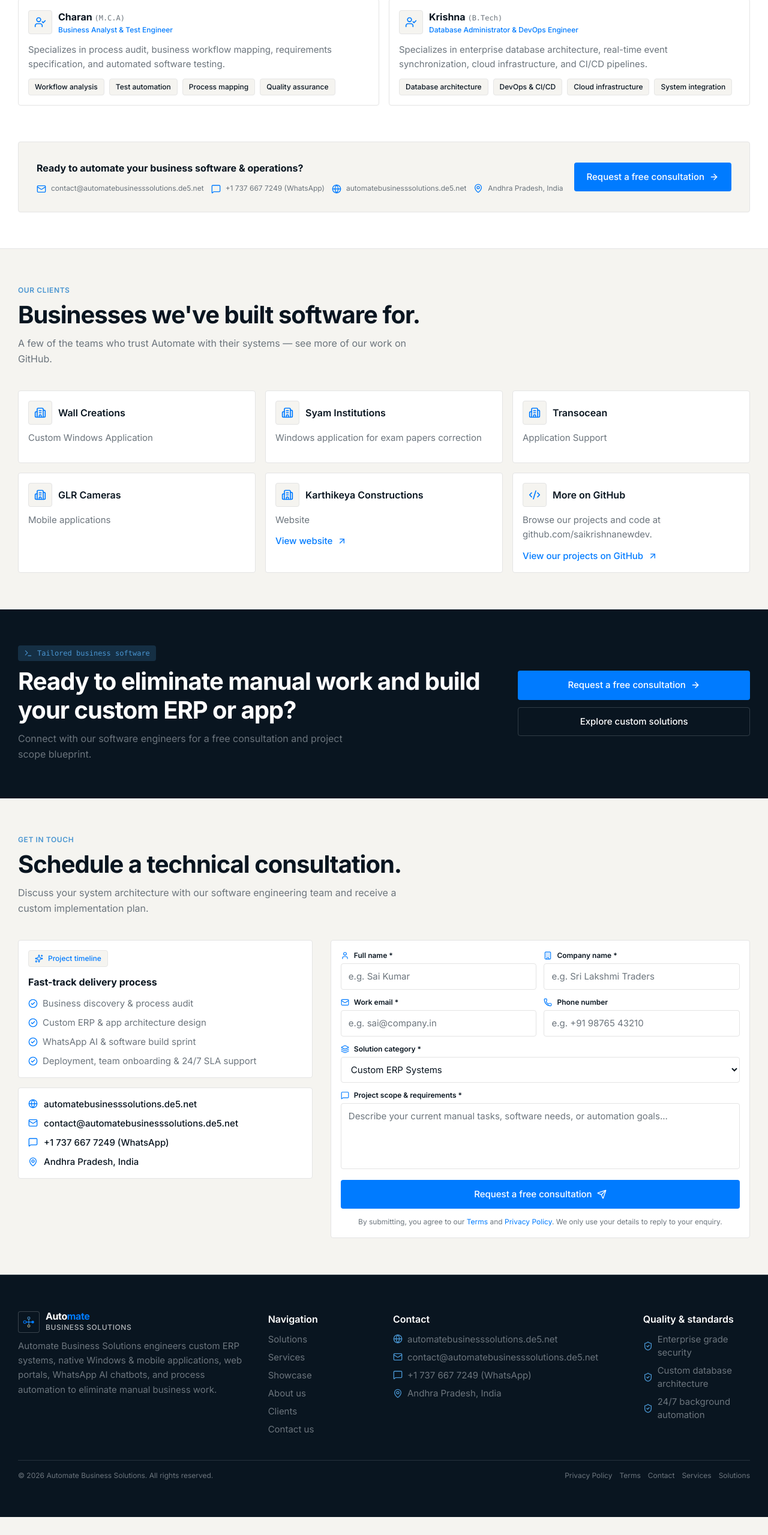
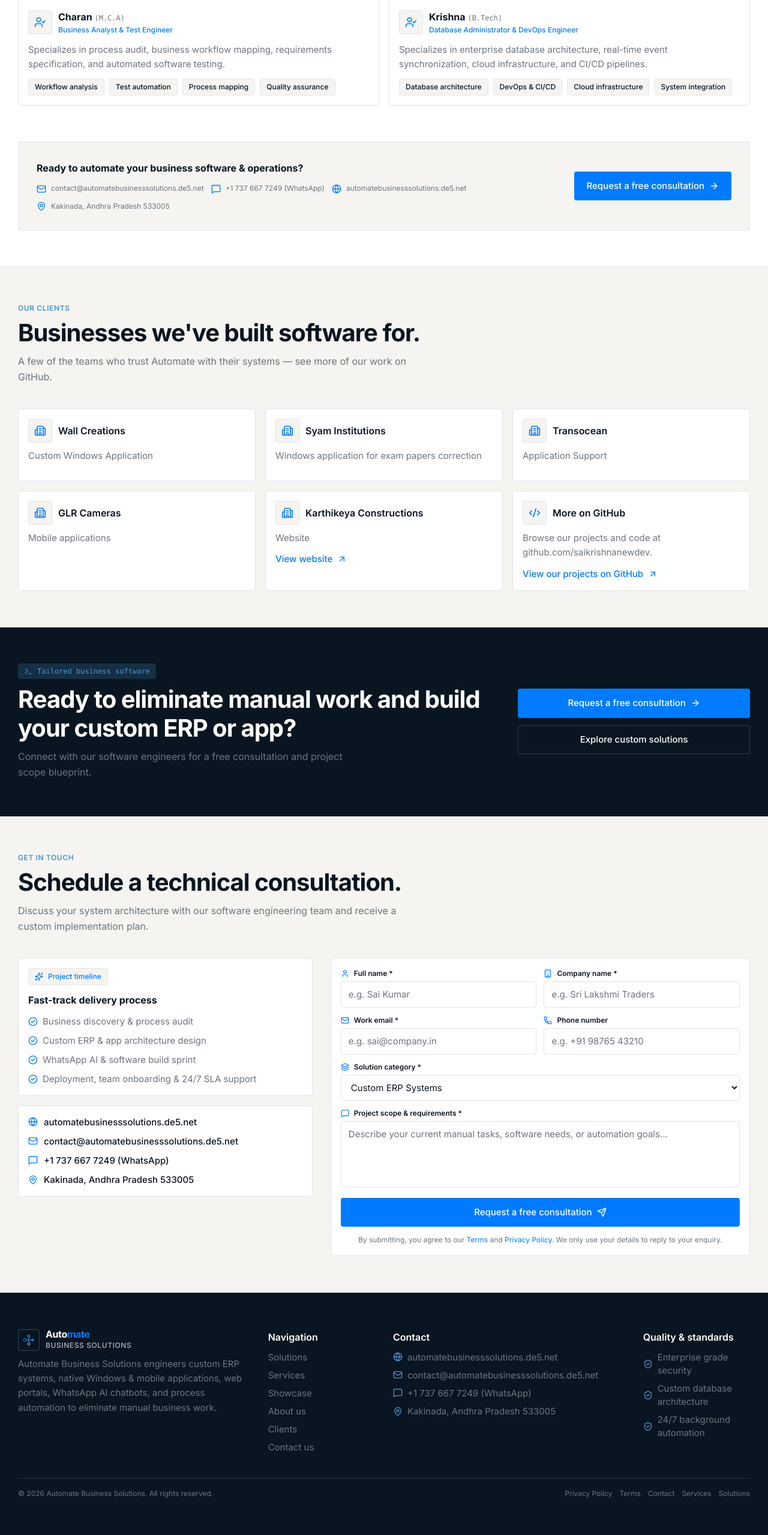
Before and after one commit to saikrishnanewdev/automatebusinesssolutions, a Next.js app: page / in a window 1280 px wide. Shown: the part 7566-10125 px from the top of the page at 60% size. Before the commit the page ends 10095 px from the top, so only its background shows below. Built offline with nearby package versions, Linux system fonts and the light colour scheme.

Commit message:
Add full address: Kakinada, Andhra Pradesh 533005

```diff
--- a/src/components/About.tsx
+++ b/src/components/About.tsx
@@ -218,7 +218,7 @@ export default function About() {
               </div>
               <div className="flex items-center gap-space-2 min-w-0">
                 <MapPin className="w-4 h-4 text-primary shrink-0" />
-                <span>Andhra Pradesh, India</span>
+                <span>Kakinada, Andhra Pradesh 533005</span>
               </div>
             </div>
           </div>
--- a/src/components/Contact.tsx
+++ b/src/components/Contact.tsx
@@ -168,7 +168,7 @@ export default function Contact() {
                 </div>
                 <div className="flex items-center gap-space-3 min-w-0">
                   <MapPin className="w-4 h-4 text-primary shrink-0" />
-                  <span className="font-medium text-dark">Andhra Pradesh, India</span>
+                  <span className="font-medium text-dark">Kakinada, Andhra Pradesh 533005</span>
                 </div>
               </div>
 
--- a/src/components/Footer.tsx
+++ b/src/components/Footer.tsx
@@ -67,7 +67,7 @@ export default function Footer() {
               </div>
               <div className="flex items-center gap-space-2 min-w-0">
                 <MapPin className="w-4 h-4 text-accent shrink-0" />
-                <span>Andhra Pradesh, India</span>
+                <span>Kakinada, Andhra Pradesh 533005</span>
               </div>
             </div>
           </div>
```
